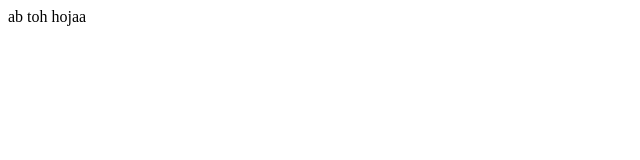
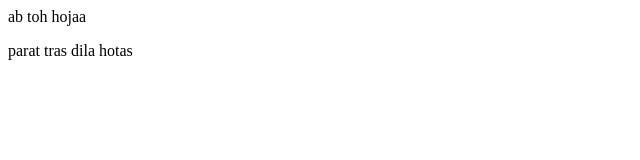
Before and after one commit to chinukokate/localrepo, a plain HTML site: page index.html in a window 1280 px wide. Shown: the whole page, without its empty margins (0-640 px from the left). Drawn offline with Linux system fonts and the light colour scheme.

Commit message:
Add new feature

```diff
--- a/index.html
+++ b/index.html
@@ -1 +1,2 @@
 <p>ab toh hojaa</p>
+<p>parat tras dila hotas</p>
```
